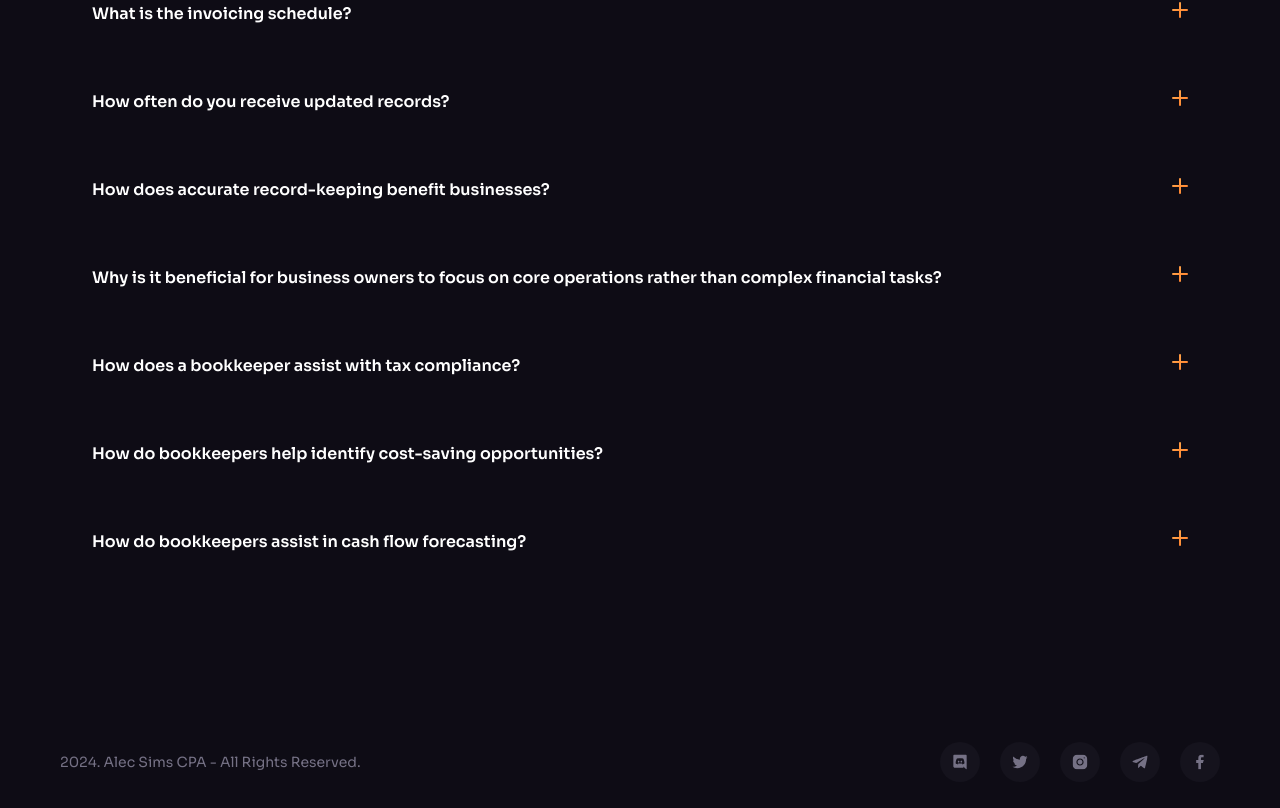
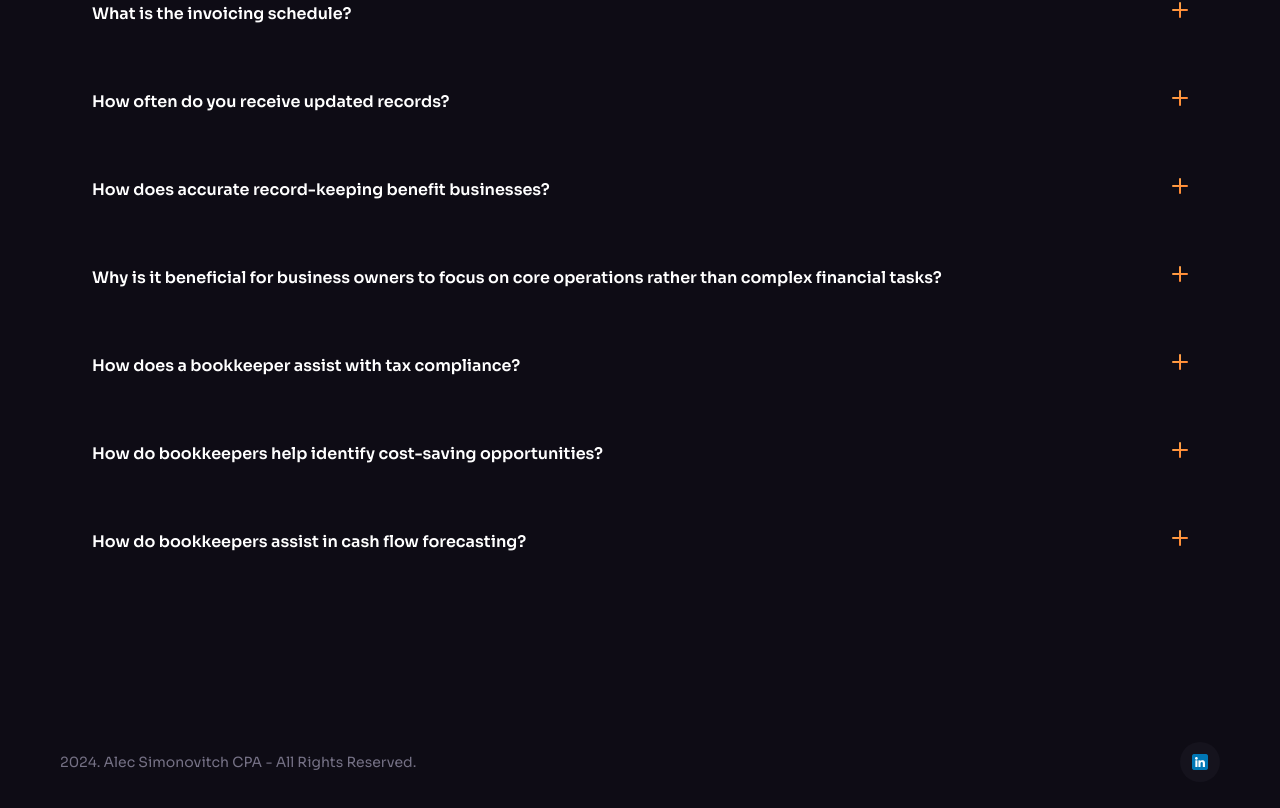
Before and after one commit to mmcgovern25/AlecSimsCPA, a React (Vite) app: page / in a window 1280 px wide. Shown: the part 3849-4657 px from the top of the page. Built offline with nearby package versions, Linux system fonts and the light colour scheme; a web font is replaced by a local one.

Commit message:
linkedin

```diff
--- a/src/assets/index.js
+++ b/src/assets/index.js
@@ -88,9 +88,11 @@ import facebook from "./socials/facebook.svg";
 import instagram from "./socials/instagram.svg";
 import telegram from "./socials/telegram.svg";
 import twitter from "./socials/twitter.svg";
+import linkedin from "./socials/linkedin.png";
 
 export {
   brainwave,
+  linkedin,
   check,
   check2,
   loading1,
--- a/src/components/Footer.jsx
+++ b/src/components/Footer.jsx
@@ -5,7 +5,7 @@ const Footer = () => {
   return (
     <section className='!px-0 !py-10'>
       <div className='container flex sm:justify-between justify-center items-center gap-10 max-sm:flex-col'>
-        <p className="caption text-n-4 lg:block">{new Date().getFullYear()}. Alec Sims CPA - All Rights Reserved.</p>
+        <p className="caption text-n-4 lg:block">{new Date().getFullYear()}. Alec Simonovitch CPA - All Rights Reserved.</p>
 
         <ul className='flex gap-5 flex-wrap'>
           {socials.map((item) => (
--- a/src/constants/index.js
+++ b/src/constants/index.js
@@ -1,6 +1,5 @@
 import {
-  chromecast,
-  disc02,
+  linkedin,
   discord,
   discordBlack,
   facebook,
@@ -17,15 +16,13 @@ import {
   plusSquare,
   protopie,
   raindrop,
-  recording01,
-  recording03,
   roadmap1,
   roadmap2,
   roadmap3,
   roadmap4,
   searchMd,
   slack,
-  sliders04,
+
   telegram,
   twitter,
   bryant,
@@ -72,19 +69,8 @@ export const notificationImages = [notification4, notification3, notification2];
 
 export const companyLogos = [bryant, pwc, bluebird, sas, cpa ];
 
-export const brainwaveServices = [
-  "Photo generating",
-  "Photo enhance",
-  "Seamless Integration",
-];
 
-export const brainwaveServicesIcons = [
-  recording03,
-  recording01,
-  disc02,
-  chromecast,
-  sliders04,
-];
+
 
 export const roadmap = [
   {
@@ -278,32 +264,8 @@ export const benefits = [
 export const socials = [
   {
     id: "0",
-    title: "Discord",
-    iconUrl: discordBlack,
-    url: "#",
-  },
-  {
-    id: "1",
-    title: "Twitter",
-    iconUrl: twitter,
-    url: "#",
-  },
-  {
-    id: "2",
-    title: "Instagram",
-    iconUrl: instagram,
-    url: "#",
-  },
-  {
-    id: "3",
-    title: "Telegram",
-    iconUrl: telegram,
-    url: "#",
-  },
-  {
-    id: "4",
-    title: "Facebook",
-    iconUrl: facebook,
-    url: "#",
+    title: "LinkedIn",
+    iconUrl: linkedin,
+    url: "https://www.linkedin.com/in/alec-simonovitch-cpa-mpac-b42731129/",
   },
 ];
```
Also changed, not shown: src/assets/socials/linkedin.png (added).
